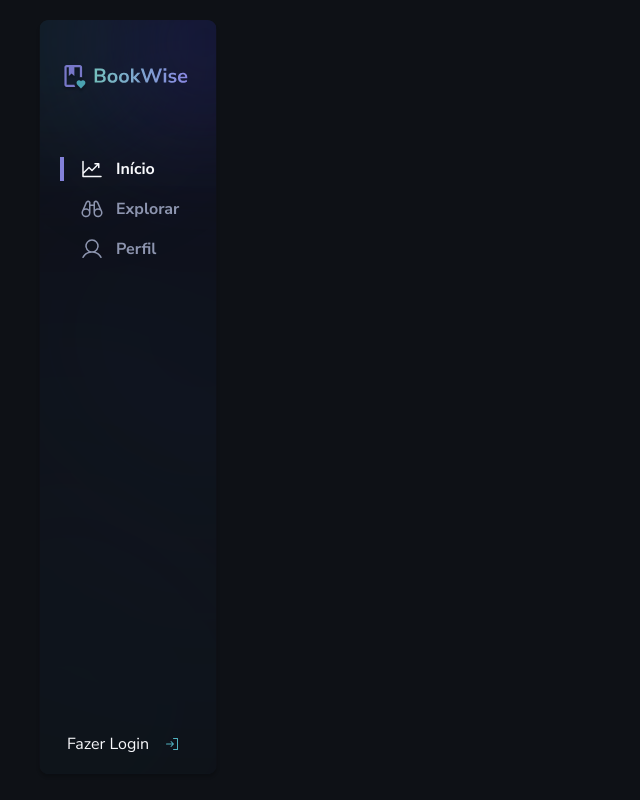
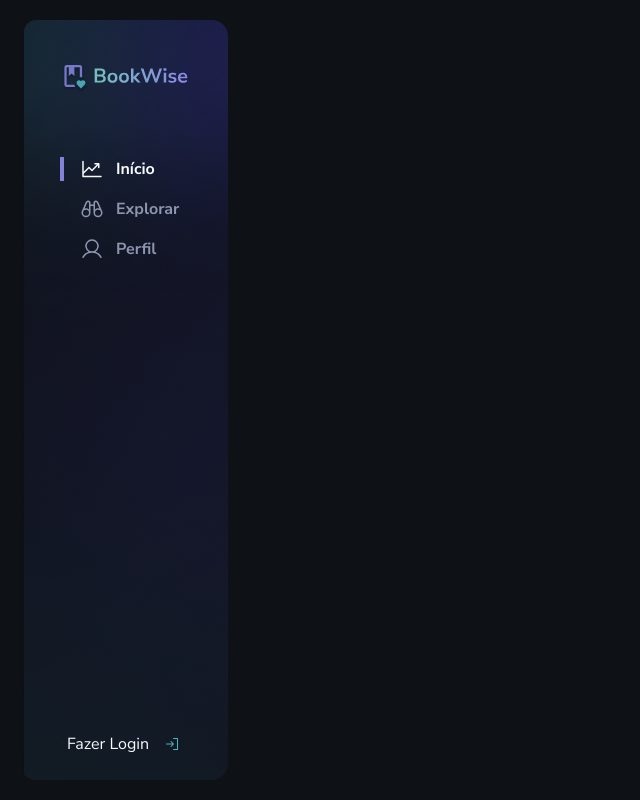
Before and after one commit to giovaniocan/book-wise, a Next.js app: page /home in a window 1280 px wide. Shown: the whole page, without its empty margins (0-640 px from the left). Built offline with nearby package versions, Linux system fonts and the light colour scheme.

Commit message:
fix the nav css

```diff
--- a/src/components/Navigator/index.tsx
+++ b/src/components/Navigator/index.tsx
@@ -24,15 +24,15 @@ export function Navigator() {
   }
 
   return (
-    <div className="  h-full relative flex items-start ">
-      <Image
-        className=" absolute opacity-75  -left-48 h-full   rounded-2xl "
+    <div className="  h-full  relative flex items-start ">
+      {/* <Image
+        className=" absolute opacity-75  -left-48 h-full    "
         src="/sidebar-bg.svg"
         alt="Login Image"
         width={600}
         height={600}
-      />
-      <div className=" absolute flex pl-10 h-full flex-col  items-center justify-between ">
+      /> */}
+      <div className=" bg-[url('/sidebar.png')] flex rounded-2xl px-10 h-full flex-col  items-center justify-between ">
         <div className="pt-10 flex flex-col gap-16">
           <Image src="/logo.svg" alt="Logo" width={128} height={48} />
 
--- a/src/pages/home/index.tsx
+++ b/src/pages/home/index.tsx
@@ -2,7 +2,7 @@ import { Navigator } from '@/components/Navigator'
 
 export default function Home() {
   return (
-    <div className="h-screen w-screen p-5">
+    <div className="h-screen w-screen p-5   ">
       <Navigator />
     </div>
   )
```
